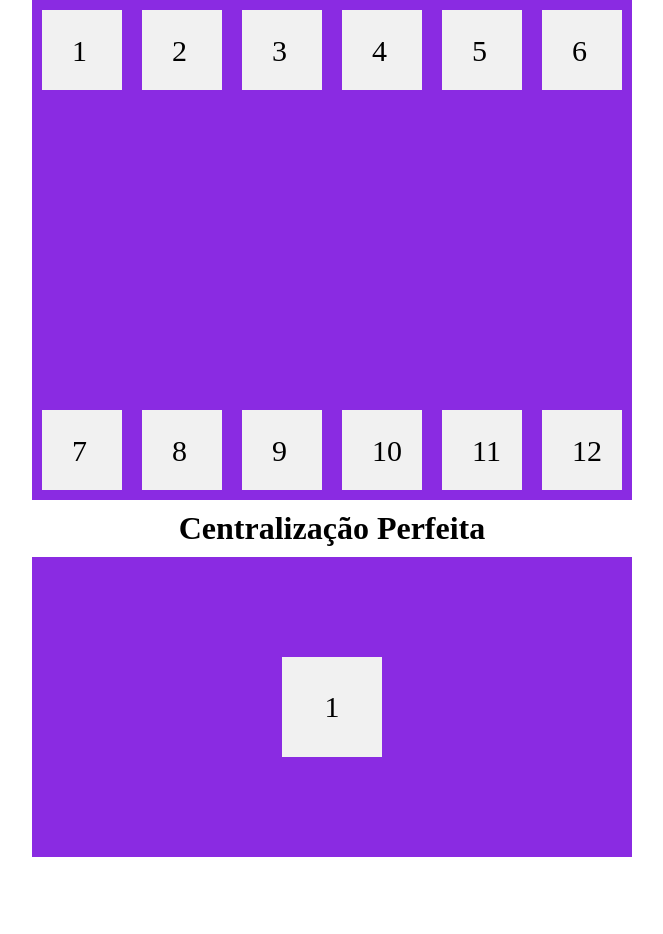
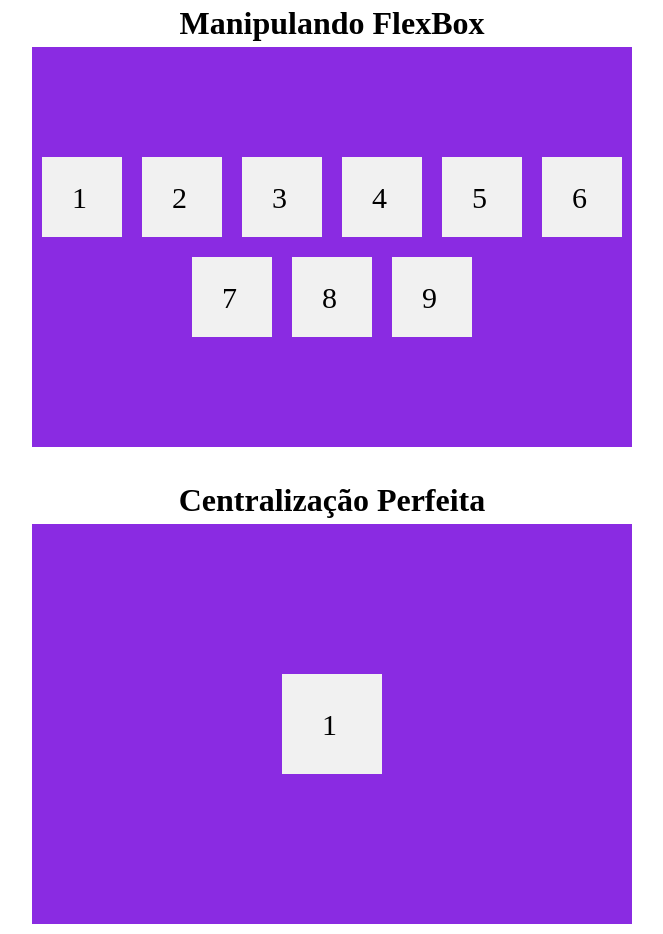
Before and after one commit to gilbertcm/Lab-FrontEnd, a plain HTML site: page Estudos/Propriedades/FlexBox/index.html in a window 1280 px wide. Shown: the whole page, without its empty margins (308-971 px from the left). Before the commit the page ends 857 px from the top, so only its background shows below. Drawn offline with Linux system fonts and the light colour scheme.

Commit message:
Terceiro commit

```diff
--- a/Estudos/Propriedades/FlexBox/index.html
+++ b/Estudos/Propriedades/FlexBox/index.html
@@ -9,6 +9,9 @@
 </head>
 
 <body>
+    <div>
+        <h1>Manipulando FlexBox</h1>
+    </div>
     <div class="flex-container">
         <div>1</div>
         <div>2</div>
@@ -19,13 +22,12 @@
         <div>7</div>
         <div>8</div>
         <div>9</div>
-        <div>10</div>
-        <div>11</div>
-        <div>12</div>
     </div>
-    <h1>Centralização Perfeita</h1>
+    <div class="title">
+        <h1>Centralização Perfeita</h1>
+    </div>
     <div class="center_Perfeita">
-        <div>1</div>
+        <div class="elemento">1</div>
     </div>
 </body>
 
--- a/Estudos/Propriedades/FlexBox/styles.css
+++ b/Estudos/Propriedades/FlexBox/styles.css
@@ -4,8 +4,7 @@
 * {
     margin: 0;
     padding: 0;
-    box-sizing: border-box; /* Define a caixa de modelagem como border-box*/
-    border: none;
+    box-sizing: border-box; /* Define a caixa de modelagem como caixa de borda*/
 }
 
 /*Final da estilização padrão*/
@@ -13,7 +12,7 @@
 
 .flex-container {
     display: flex;
-    height: 500px;
+    height: 400px;
     max-width: 600px;
     margin: auto;
 /*    padding: 20px;
@@ -29,12 +28,11 @@
 /*    align-items: center;                  /*posiciona os itens flexíveis no meio do contêiner*/
 /*    align-items: flex-start;              /*posiciona os itens no topo do contêiner*/
     align-content: center;                  /*as linhas são compactadas em direção ao centro do contêiner*/
-    align-content: space-between;           /*Primeiro item fica no topo da borda, ultimo item no final da borda*/
+/*    align-content: space-between;           /*Primeiro item fica no topo da borda, ultimo item no final da borda*/
     background-color: blueviolet;
 }
 
 .flex-container > div {
-    display: flex;
     margin: 10px;
     padding: 30px;
     width: 80px;
@@ -47,26 +45,34 @@
 
 h1 {
     margin: 5px;
-    padding: 5px;
     text-align: center;
+}
+
+.title {
+    display: flex;
+    margin-top: 30px;
+    justify-content: center;
+    align-items: end;
 }
 
 .center_Perfeita {
     display: flex;
-    height: 300px;
+    height: 400px;
     margin: auto;
+    margin-bottom: 10px;
     max-width: 600px;               /*Maximo de Largura*/
     justify-content: center;
     align-items: center;
+/*    align-content: center;        /*Ele centraliza um conjunto de itens na vertical*/
     background-color: blueviolet;
 }
 
 .center_Perfeita > div {
-    display: flex;
+    margin: 10px;
+    padding: 40px;
     width: 100px;
     height: 100px;
-    align-items: center;
-    justify-content: center;
+    line-height: 75%;
     font-size: 30px;
     background-color: #f1f1f1;
 }
```
Also changed, not shown: Apostilas/html struct.jpeg (added), Estudos/Propriedades/FlexBox/img-conteúdo/FlexBox-Container.png (renamed from Estudos/Propriedades/FlexBox/FlexBox-Container.png), Estudos/Propriedades/FlexBox/img-conteúdo/FlexBox-Propriedades.png (renamed from Estudos/Propriedades/FlexBox/FlexBox-Propriedades.png), Estudos/Propriedades/FlexBox/img-conteúdo/align-content.png (added), Estudos/Propriedades/FlexBox/img-conteúdo/align-items.png (added), Estudos/Propriedades/FlexBox/img-conteúdo/justify-content.png (added).
